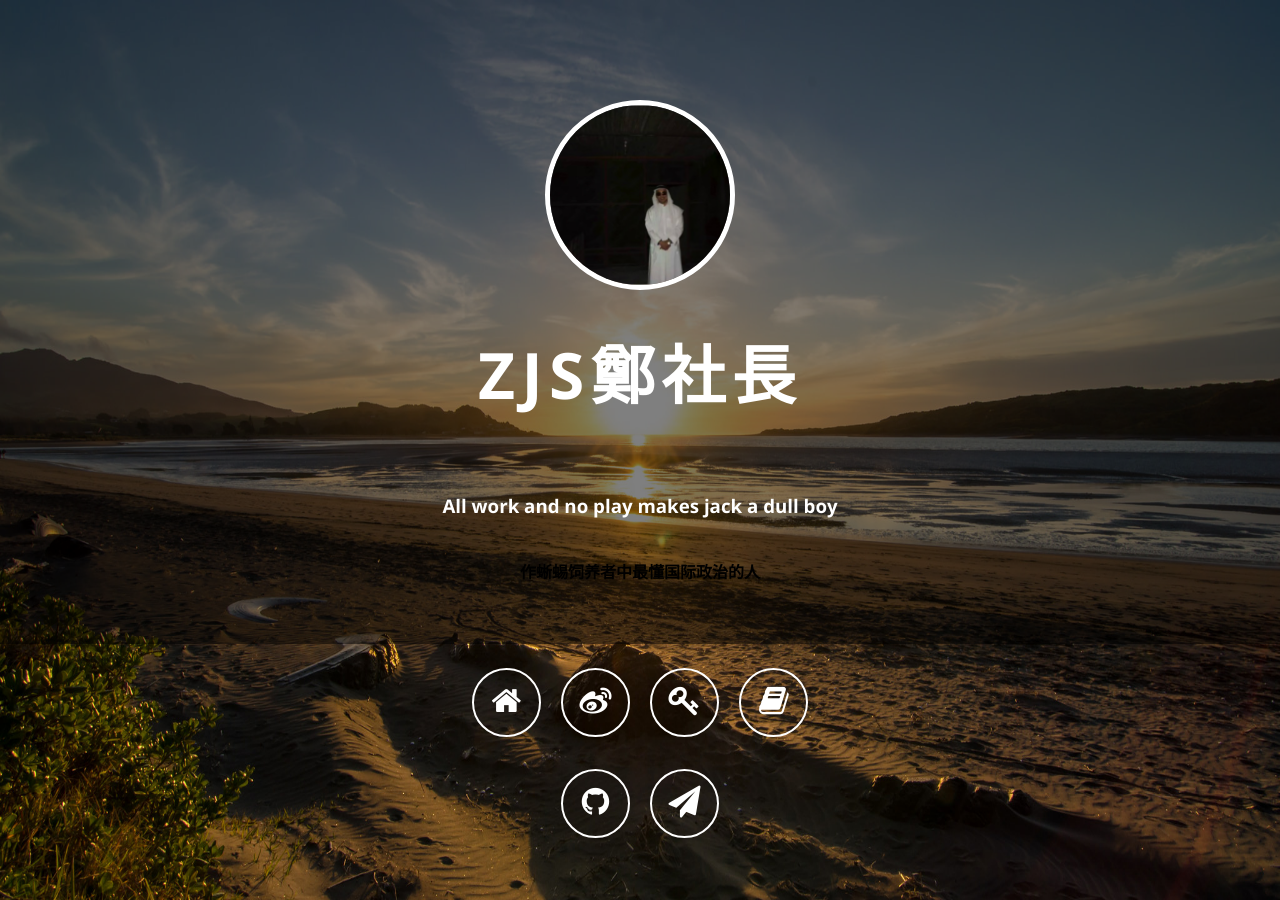
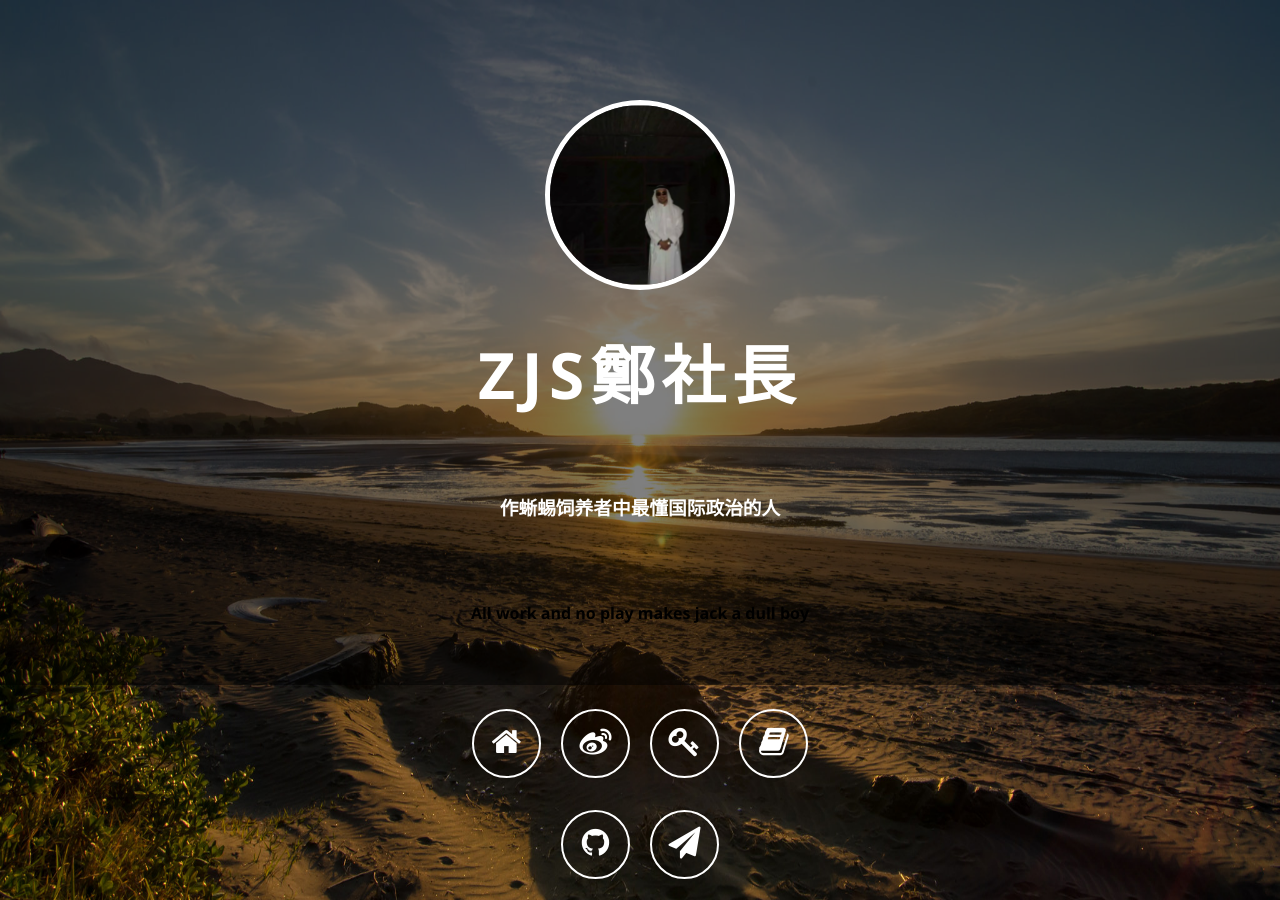
Before and after one commit to Robin-yhZheng/Robin-yhZheng.github.io, a Jekyll site: the page index.html, which Jekyll copies as it is, in a window 1280 px wide. Built offline with Jekyll 4.4.1, drawn with Linux system fonts in a browser that asks for light colours; nearby versions of some CDN libraries.

Commit message:
sadasdad

```diff
--- a/index.html
+++ b/index.html
@@ -28,8 +28,10 @@
             <br/>
             <br/>
 
-            <h3>All work and no play makes jack a dull boy</h3>
-            <h4>作蜥蜴饲养者中最懂国际政治的人</h4>
+            <h3>作蜥蜴饲养者中最懂国际政治的人</h3>
+
+            <br/>
+            <h4>All work and no play makes jack a dull boy</h4>
 
         </div>
 
@@ -70,7 +72,7 @@
 
                     <!--li><a class="fa fa-2x fa-lastfm" href="http://www.last.fm/user/your_lastfm_username_goes_here"><span class="description">Last.fm</span></a></li-->
 
-                    <li><a class="fa fa-2x fa-key" href="./project/"><span class="description">Project</span></a></li>
+                    <li><a class="fa fa-2x fa-key" href="http://www.cankaoxiaoxi.com/sports/20171219/2248383.shtml"><span class="description">MambaOut</span></a></li>
 
 
 
@@ -105,7 +107,7 @@
 
 
 
-                    <li><a class="fa fa-2x fa-send" href="mailto:robin_yhzheng@126.com"><span class="description">Email</span></a></li>
+                    <li><a class="fa fa-2x fa-send" href="mailto:robin_yhzheng@126.com"><span class="description">MailMe</span></a></li>
                 </ul>
         </div>
     </body>
```
